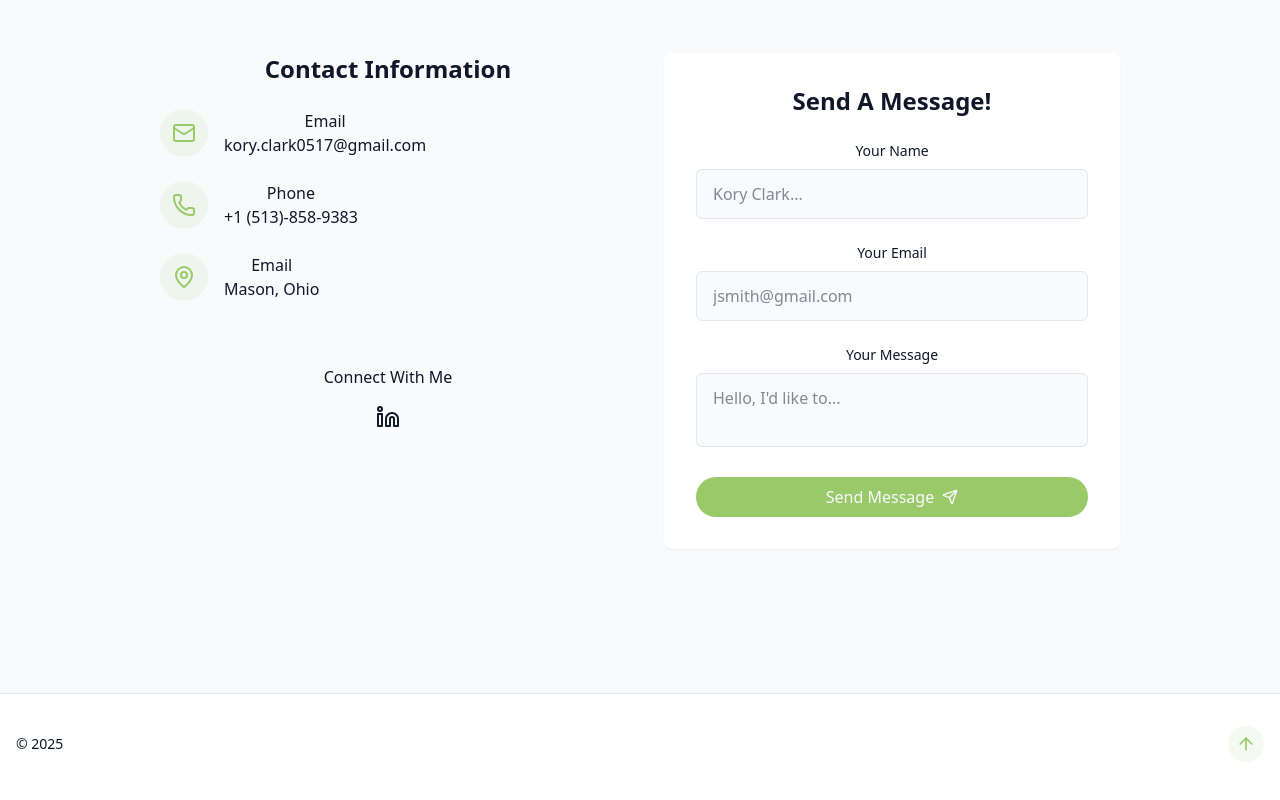
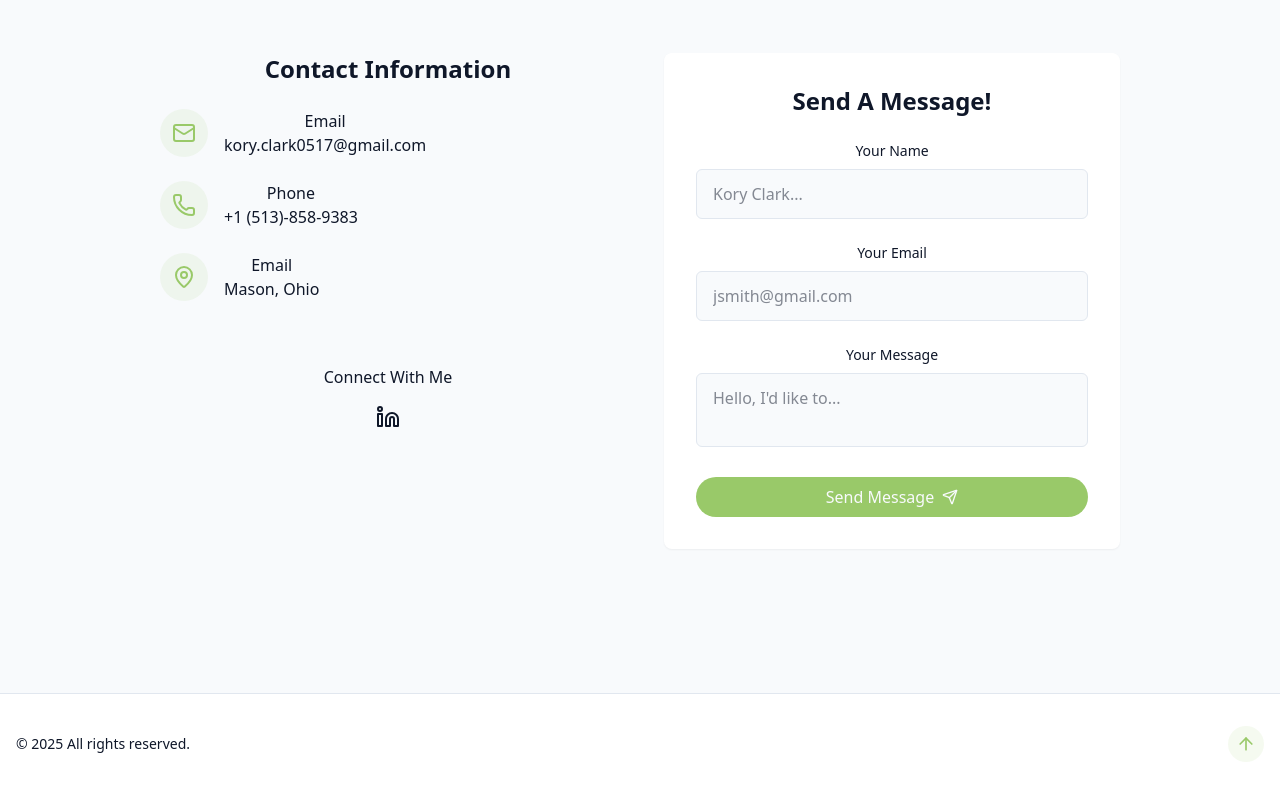
Before and after one commit to clarkkr/Portfolio-Website, a React (Vite) app: page / in a window 1280 px wide. Shown: the part 3687-4487 px from the top of the page. Built offline with nearby package versions, Linux system fonts and the light colour scheme.

Commit message:
Added to footer.

```diff
--- a/src/Components/Footer.jsx
+++ b/src/Components/Footer.jsx
@@ -4,7 +4,7 @@ export const Footer = () => {
   return (
     <footer className="py-12 px-4 bg-card relative border-t border-border mt-12 pt-8 flex flex-wrap justify-between items-center">
       <p className="text-sm text-muted-foreground">
-        &copy; {new Date().getFullYear()}
+        &copy; {new Date().getFullYear()} All rights reserved.
       </p>
 
       <a
```
